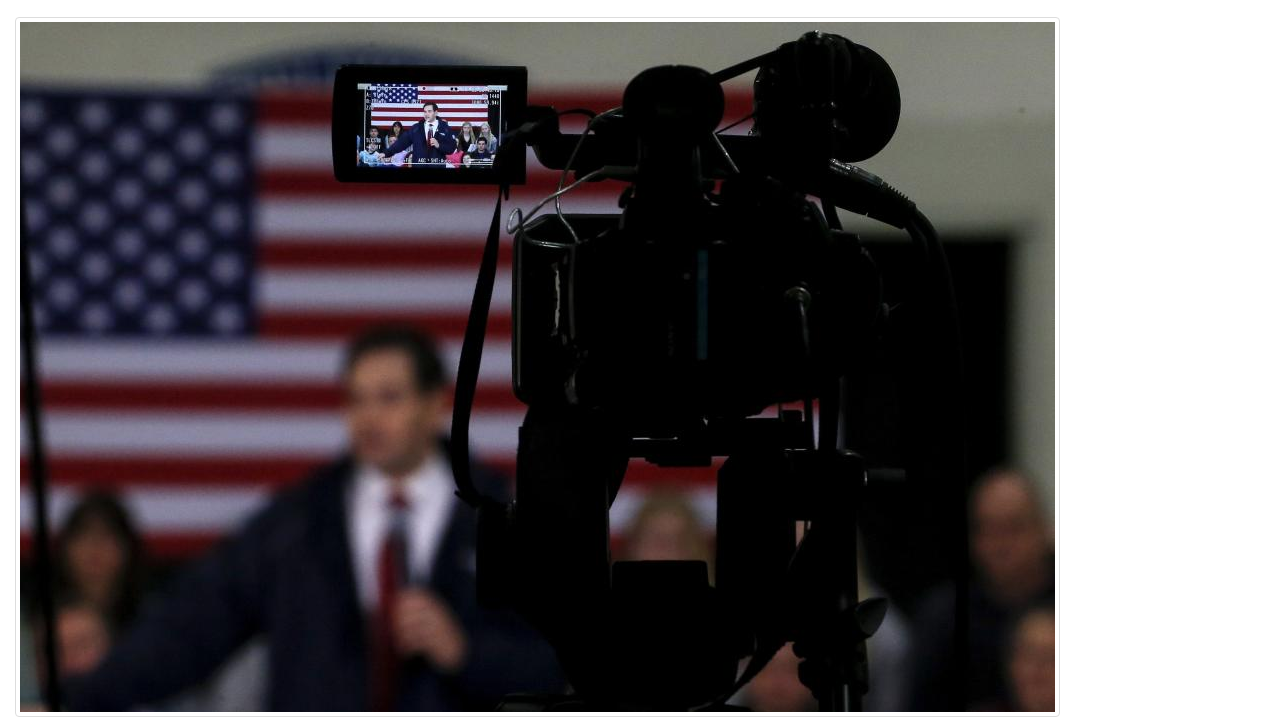
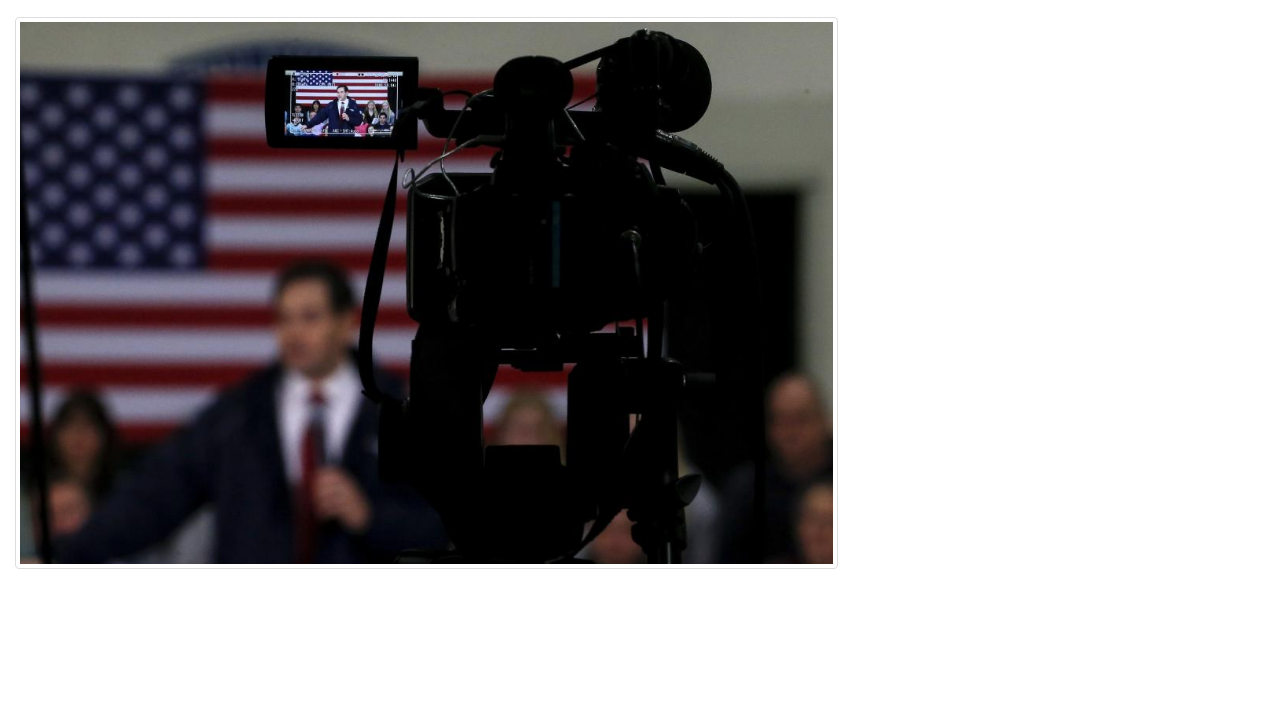
Before and after one commit to liemle417/Newsweek-Clone, a plain HTML site: page index.html in a window 1280 px wide. Shown: the part 104-821 px from the top of the page. After the commit the page ends 800 px from the top, so only its background shows below. Drawn offline with Linux system fonts and the light colour scheme.

Commit message:
Update index.html

```diff
--- a/index.html
+++ b/index.html
@@ -81,7 +81,7 @@
     <div class="container-fluid main-content">
       <div class="row">
 
-        <div class="col col-xs-12">
+        <div class="col col-xs-12 col-sm-6 col-md-8">
         <!--Main-->
           <img src="./images/main/main_main.jpg" class="img-fluid img-thumbnail" />
         </div>
```
